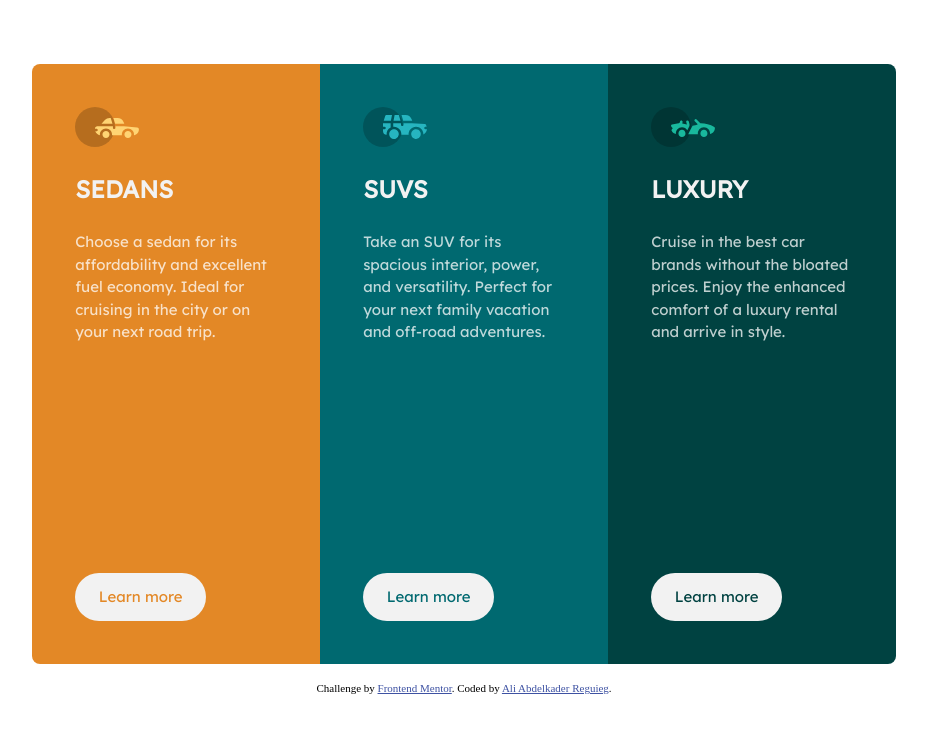
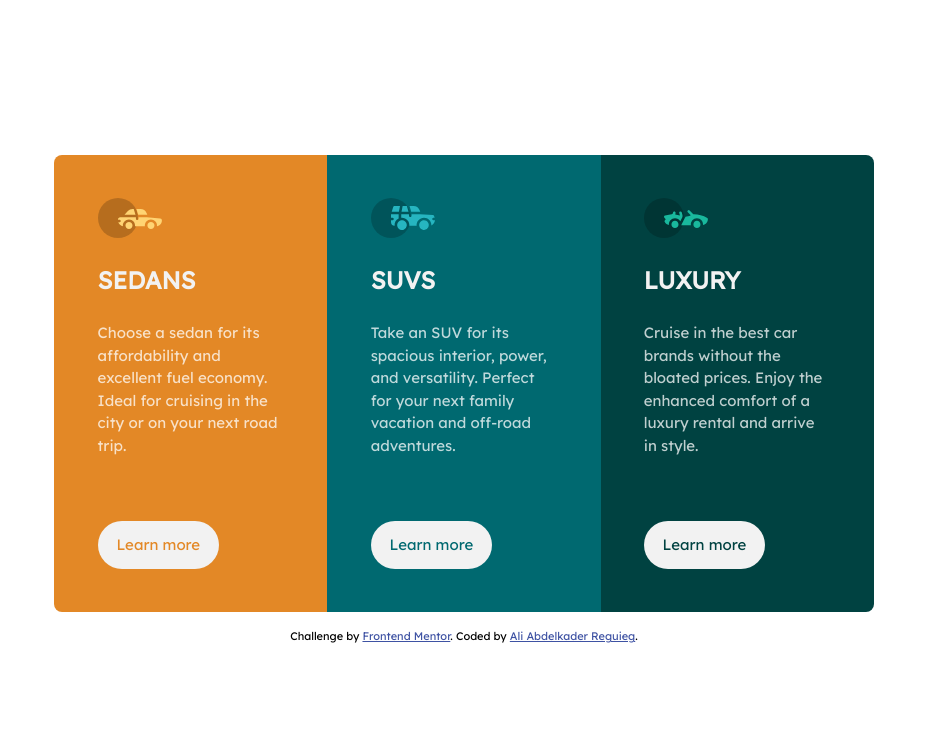
Before and after one commit to alikaderrg/3-column-preview-card-component-main, a plain HTML site: page index.html in a window 1280 px wide. Shown: the whole page, without its empty margins (176-1103 px from the left). Drawn offline with Linux system fonts and the light colour scheme.

Commit message:
Update commit (after-comment)

```diff
--- a/index.html
+++ b/index.html
@@ -73,12 +73,10 @@
   </div>
 
 </div>
+<div class="attribution">
+  Challenge by <a href="https://www.frontendmentor.io?ref=challenge" target="_blank">Frontend Mentor</a>.
+  Coded by <a href="https://instagram.com/alikaderrg">Ali Abdelkader Reguieg</a>.
+</div>
 </main>
 </body>
-<footer>
-  <div class="attribution">
-    Challenge by <a href="https://www.frontendmentor.io?ref=challenge" target="_blank">Frontend Mentor</a>.
-    Coded by <a href="https://instagram.com/alikaderrg">Ali Abdelkader Reguieg</a>.
-  </div>
-</footer>
 </html>
--- a/style.css
+++ b/style.css
@@ -109,21 +109,26 @@ select {
 /*************************************************Media*****************************************************/
 @media (min-width:990px) {
 
-    main {
+    body {
         display: flex;
         justify-content: center;
         align-items: center;
-        padding-top: 4rem;
-        padding-left: 10rem;
-        padding-right: 10rem;
-        padding-bottom: 1rem;
+    }
+
+    main {
+        display: flex;
+        flex-direction: column;
+        justify-content: center;
+        align-items: center;
+        gap: 1rem;
     }
 
 .column-preview-card {
     display: grid;
     grid-template-columns: 1fr 1fr 1fr;
-    height: 75vh;
-    width: 90%;
+    padding-left: 10rem;
+    padding-right: 10rem;
+    width: 89%;
 }
 
 .card-container {
@@ -131,6 +136,7 @@ select {
    flex-direction: column;
    justify-content: space-between;
    padding: 2.7rem;
+   gap:4rem;
 }
 
 .sedans-card {
@@ -253,6 +259,6 @@ select {
 }
 
 /*********************************************footer*********************************************************/
-.attribution { font-size: 11px; text-align: center; }
+.attribution { font-size: 11px; text-align: center; font-family: var(--font-family-secondary);}
 .attribution a { color: hsl(228, 45%, 44%); }
 /*********************************************footer*********************************************************/
```
